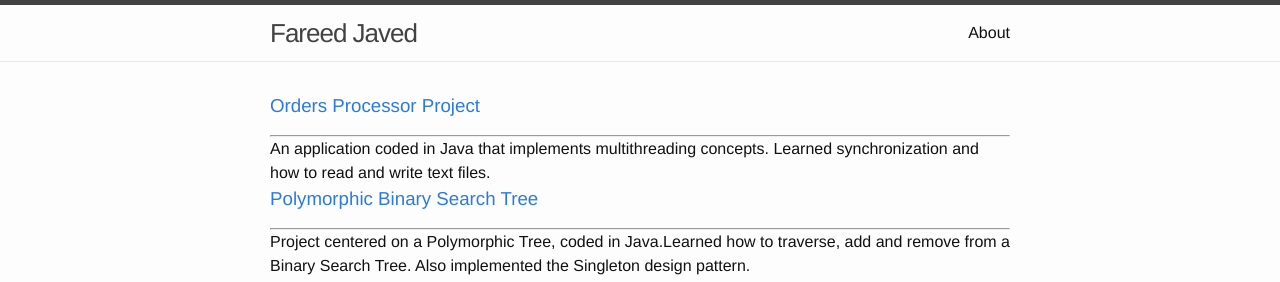
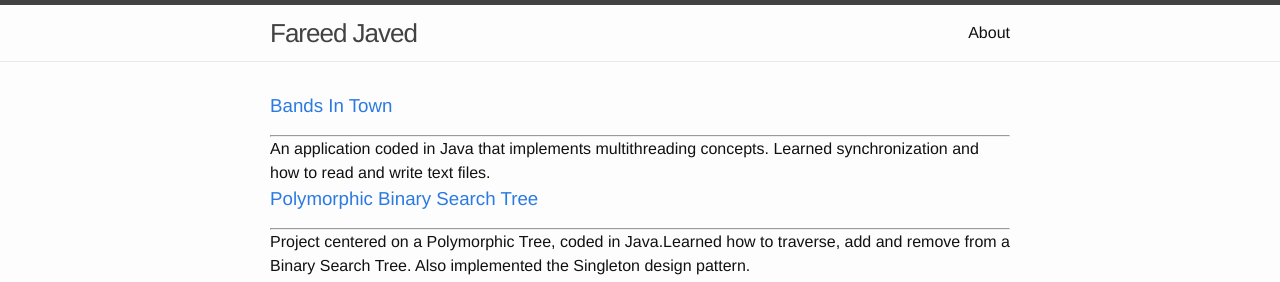
Before and after one commit to FareedJaved/FareedJaved.github.io, a Jekyll site: the page built from index.html, in a window 1280 px wide. Shown: the top 282 px of the page. Built offline with Jekyll 4.4.1, drawn with Linux system fonts in a browser that asks for light colours.

Commit message:
Adding BandsInTown project

```diff
--- a/_includes/projects.html
+++ b/_includes/projects.html
@@ -1,10 +1,9 @@
 <div class="row projects">
 	<div class="col-md-4 project-item">
 		<h3>
-			<a href ="https://bitbucket.org/fareedjaved/cmsc132/src/15545f88329d9562114074277d7c59be4cb90367/OrdersProcessor/src/processor/?at=master">
-			Orders Processor Project
+			<a href ="https://github.com/FareedJaved/BandsInTown">
+			Bands In Town
 			</a>
-
 		</h3>
         <hr />
         <span>An application coded in Java that implements multithreading concepts. Learned synchronization and how to read and write text files.</span>
```
